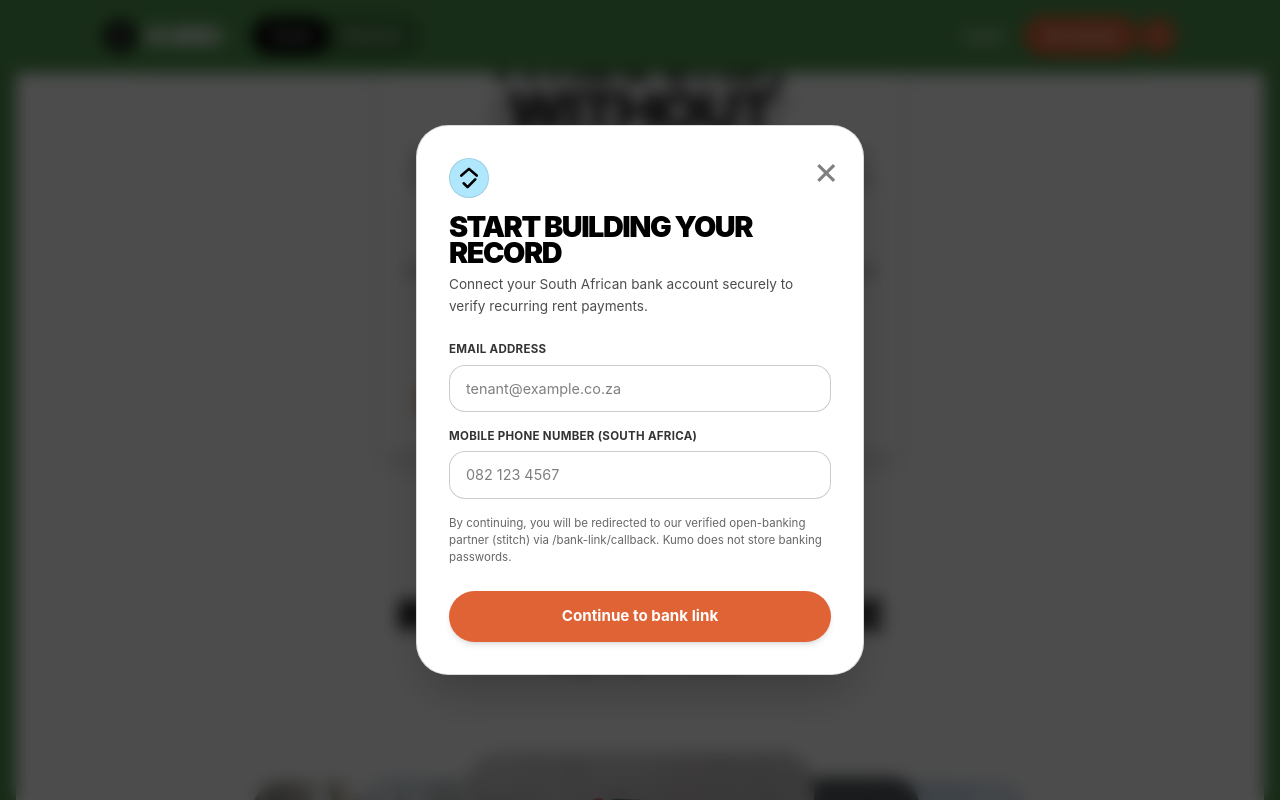
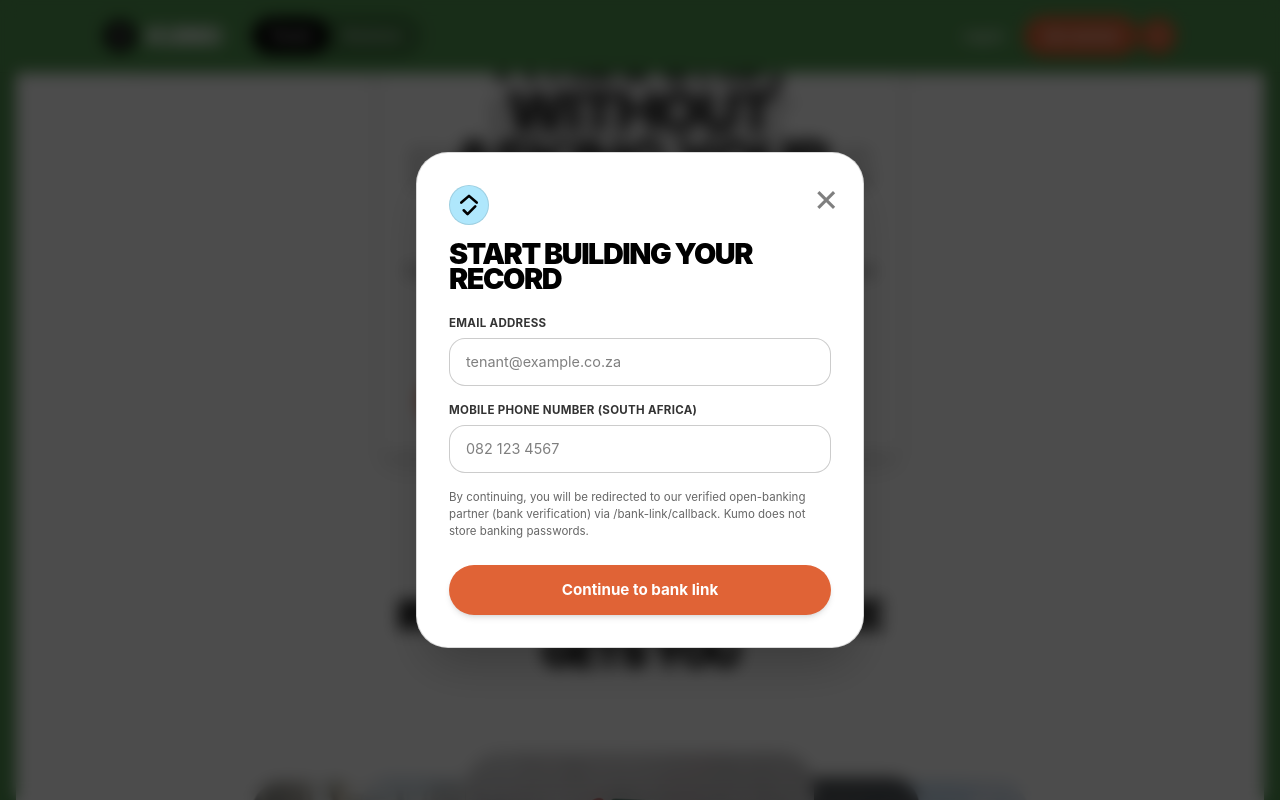
Before and after one commit to UserL200/kumo_frontend, a React (Vite) app: page / in a window 1280 px wide. Both pictures are taken after a click on the button "Start building your record". Shown: the part 430-1230 px from the top of the page. Built offline with nearby package versions, Linux system fonts and the light colour scheme.

Commit message:
removed parnership names before secured

```diff
--- a/src/components/SignupModal.tsx
+++ b/src/components/SignupModal.tsx
@@ -106,7 +106,7 @@
 
         <p className="text-[0.85rem] text-[#000000]/70 leading-relaxed mb-6">
           {mode === 'tenant'
-            ? 'Connect your South African bank account securely to verify recurring rent payments.'
+            ? ''
             : mode === 'business'
             ? 'Give your tenants the opportunity to report without any admin on your side.'
             : 'Access your verified payment history and monthly reporting status.'}
--- a/src/config.ts
+++ b/src/config.ts
@@ -3,7 +3,7 @@
  * Centralized API & Provider configuration
  */
 export const API_BASE_URL = '/api';
-export const BANK_LINK_PROVIDER: 'stitch' | 'truid' = 'stitch';
+export const BANK_LINK_PROVIDER: 'stitch' | 'truid' = 'bank verification';
 export const BANK_LINK_REDIRECT_URI = '/bank-link/callback';
 
 /**
```
